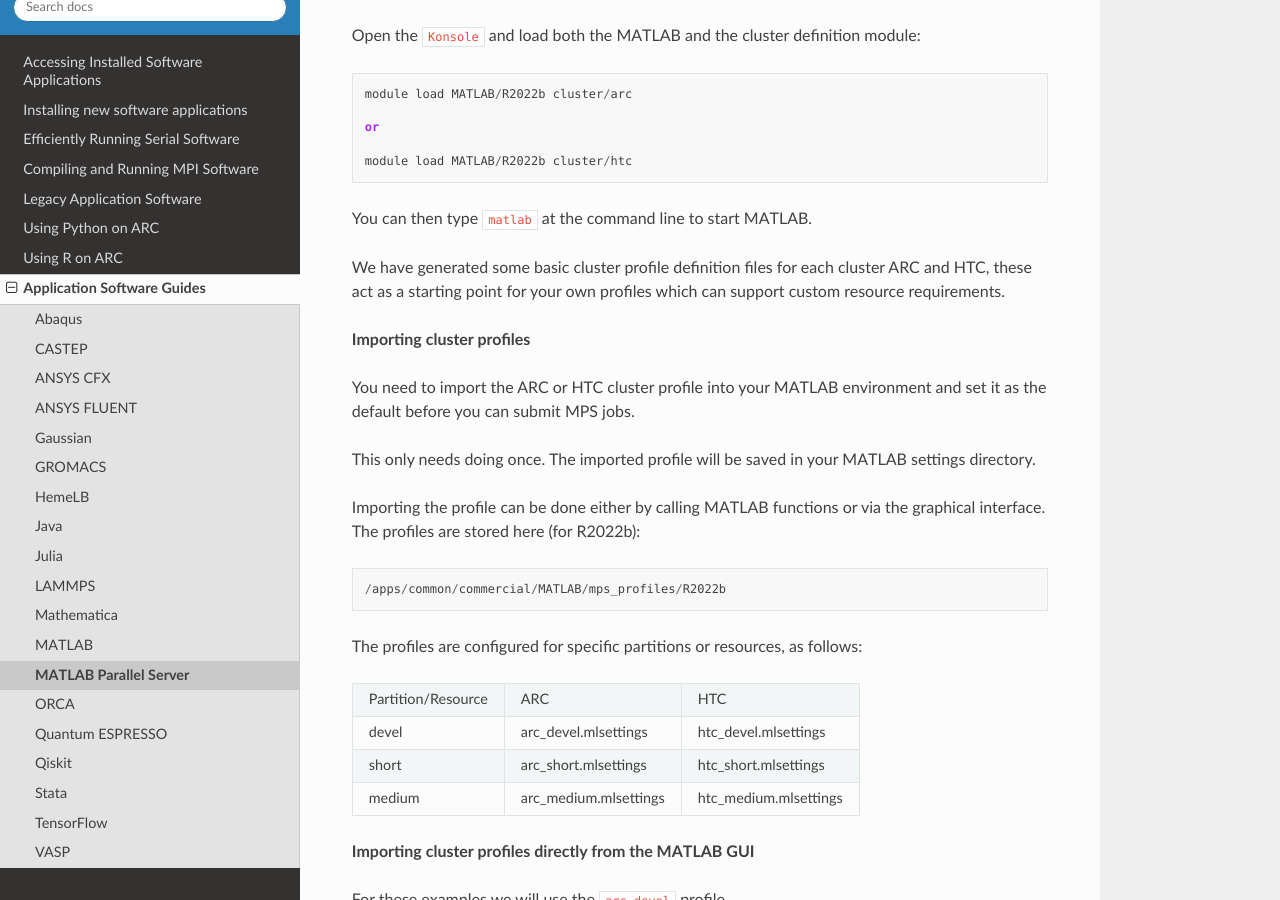
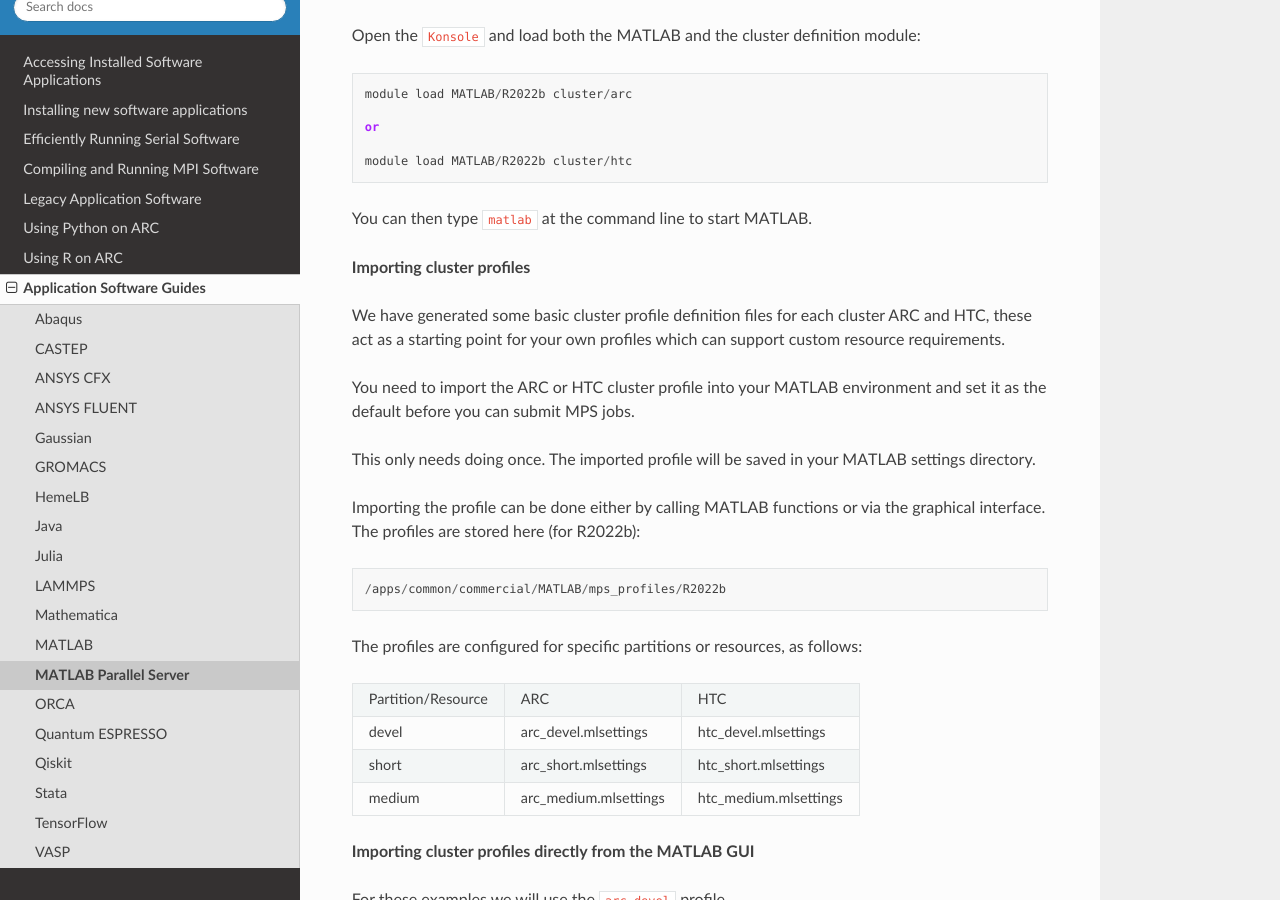
Before and after one commit to oxford-arc/arc-software-guide, a Sphinx documentation site: the page built from docs/source/apps/arc_matlab_mps.rst, in a window 1280 px wide and 900 px high, scrolled down 376 px. Built offline with Sphinx 7.4.7 and the Read the Docs theme 2.0.0, drawn with Linux system fonts in a browser that asks for light colours.

```diff
--- a/docs/source/apps/arc_matlab_mps.rst
+++ b/docs/source/apps/arc_matlab_mps.rst
@@ -19,10 +19,10 @@ Open the ``Konsole`` and load both the MATLAB and the cluster definition module:
 
 You can then type ``matlab`` at the command line to start MATLAB.
 
+**Importing cluster profiles**
+
 We have generated some basic cluster profile definition files for each cluster ARC and HTC, these act as a starting point for your own profiles which can support
 custom resource requirements.
-
-**Importing cluster profiles**
 
 You need to import the ARC or HTC cluster profile into your MATLAB environment and set it as the default before you can submit MPS jobs.
 
```
